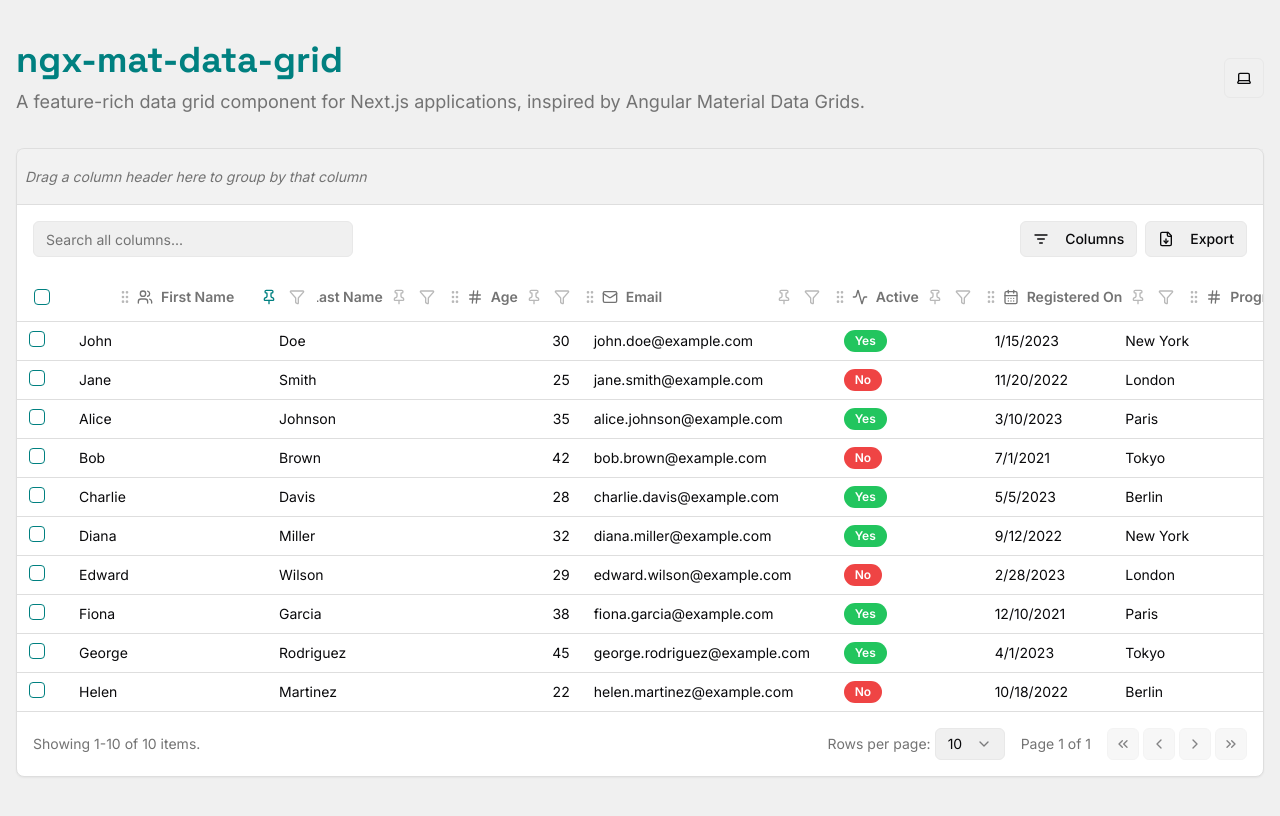
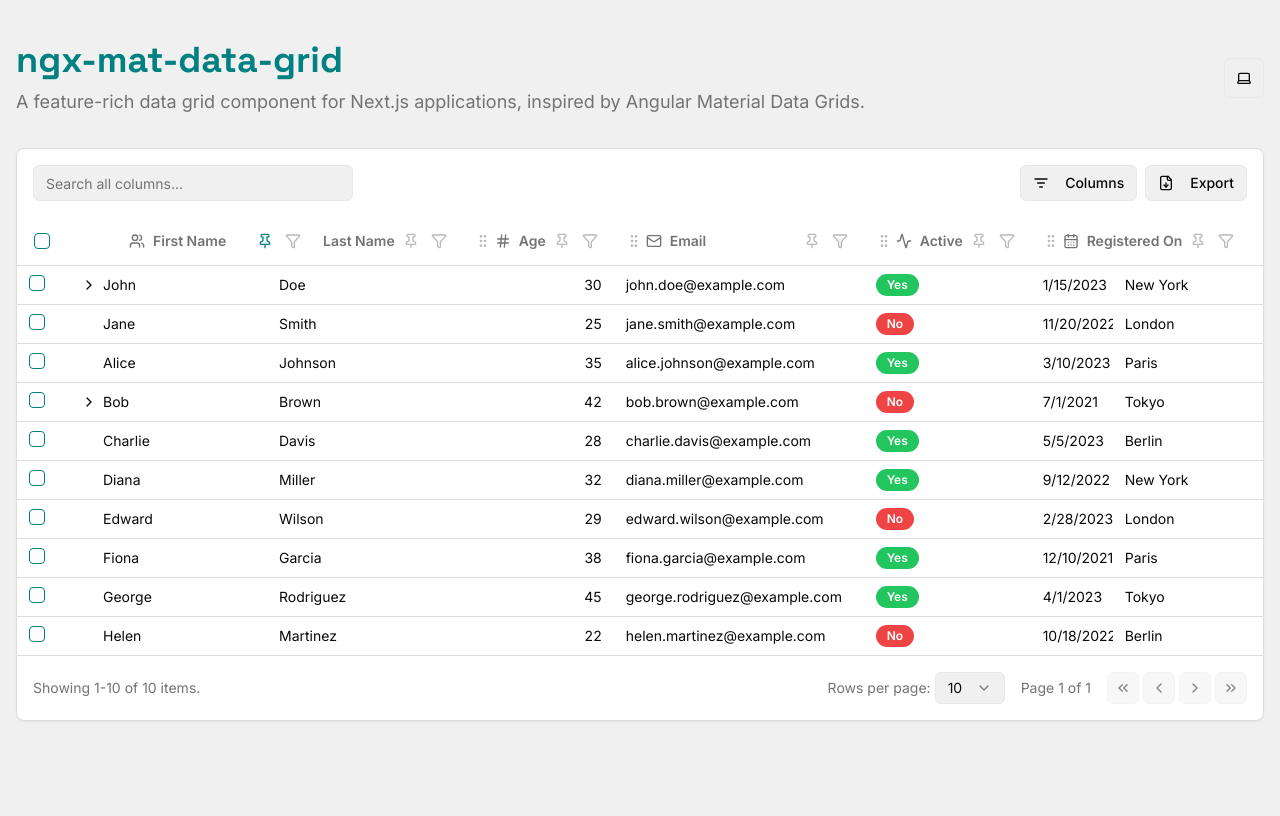
Before and after one commit to doktorigi/Fancy-UI-Grid, a Next.js app: page / in a window 1280 px wide. Built offline with nearby package versions, Linux system fonts and the light colour scheme.

Commit message:
the first column has shifted and the icons for theme are not visible

```diff
--- a/src/app/page.tsx
+++ b/src/app/page.tsx
@@ -215,9 +215,9 @@
           <DropdownMenu>
             <DropdownMenuTrigger asChild>
               <Button variant="outline" size="icon" className="ml-4 shrink-0">
-                {theme === 'light' && <Sun className="h-[1.2rem] w-[1.2rem] transition-all" />}
-                {theme === 'dark' && <Moon className="h-[1.2rem] w-[1.2rem] transition-all" />}
-                {theme === 'system' && <Laptop className="h-[1.2rem] w-[1.2rem] transition-all" />}
+                {theme === 'light' && <Sun className="h-5 w-5" />}
+                {theme === 'dark' && <Moon className="h-5 w-5" />}
+                {theme === 'system' && <Laptop className="h-5 w-5" />}
                 <span className="sr-only">Toggle theme</span>
               </Button>
             </DropdownMenuTrigger>
@@ -246,7 +246,7 @@
         pageSizeOptions={[5, 10, 15, 25, 50]}
         enableRowSelection={true}
         onCellEdit={handleCellEdit}
-        isTreeData={false}
+        isTreeData={true}
         treeColumn="firstName"
         enableGroupingPanel={true}
       />
--- a/src/components/data-grid/DataGridHeaderCell.tsx
+++ b/src/components/data-grid/DataGridHeaderCell.tsx
@@ -29,7 +29,7 @@
   onDragStartColumn: (field: keyof TData & string, event: React.DragEvent) => void; // Generic drag start
 }
 
-const iconMap: { [key: string]: LucideIcon } = {
+const iconMap: { [key: string]: React.ElementType } = {
   Users,
   Mail,
   CalendarDays,
@@ -95,7 +95,7 @@
   return (
     <div
       className={cn(
-        "flex items-center justify-between group py-2 pr-2 h-full w-full",
+        "flex items-center justify-between group px-3 py-2 h-full w-full", // Changed padding here
         isDraggable && "cursor-grab"
       )}
       style={{ position: 'relative' }}
```
